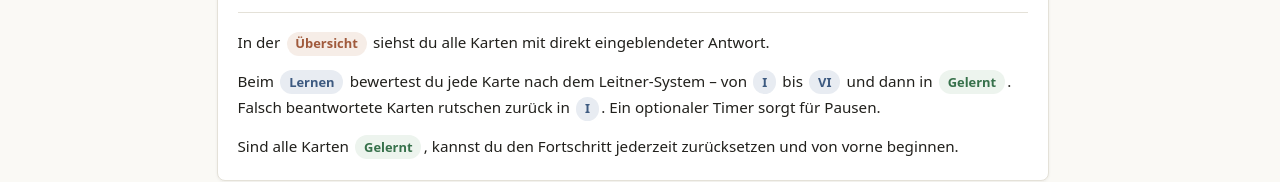
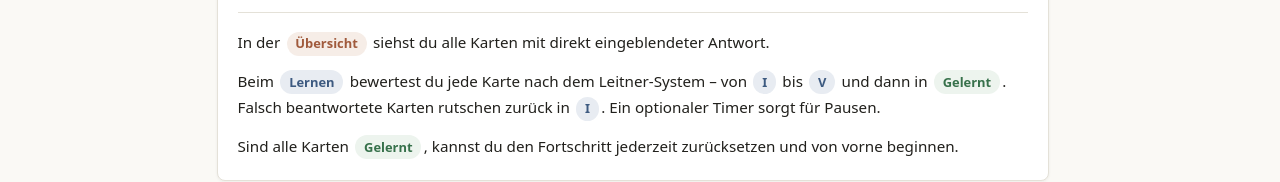
Before and after one commit to no-user-shoud-allow-dance/cards, a SvelteKit app: page / in a window 1280 px wide. Shown: the part 204-386 px from the top of the page. Built offline with nearby package versions, Linux system fonts and the light colour scheme.

Commit message:
fix: typo

```diff
--- a/src/routes/+page.svelte
+++ b/src/routes/+page.svelte
@@ -213,7 +213,7 @@
                         Beim <span class="term term--primary">Lernen</span>
                         bewertest du jede Karte nach dem Leitner-System – von
                         <span class="term term--primary">I</span>
-                        bis <span class="term term--primary">VI</span> und dann in
+                        bis <span class="term term--primary">V</span> und dann in
                         <span class="term term--success">Gelernt</span>. Falsch
                         beantwortete Karten rutschen zurück in
                         <span class="term term--primary">I</span>. Ein optionaler
```
